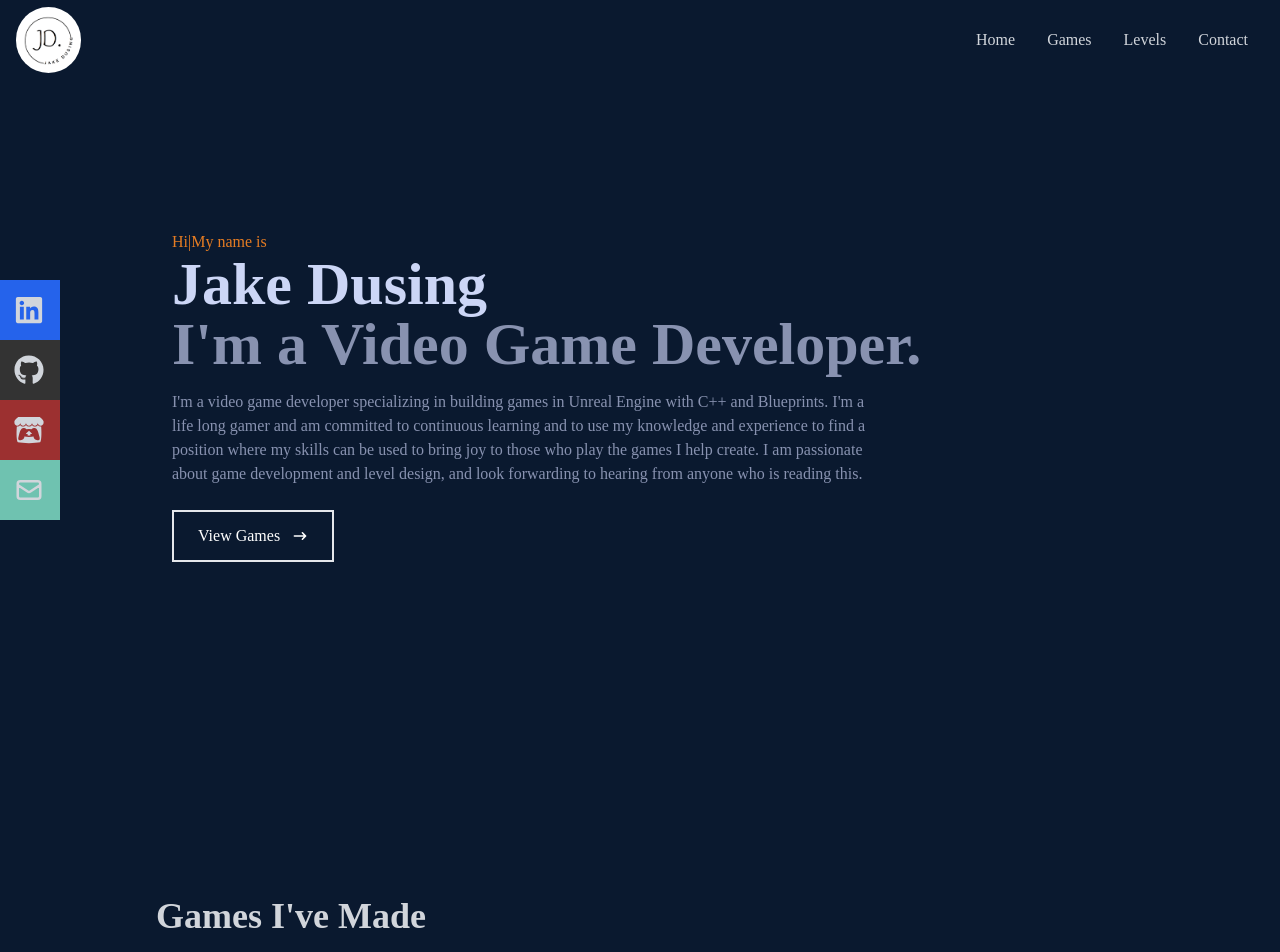
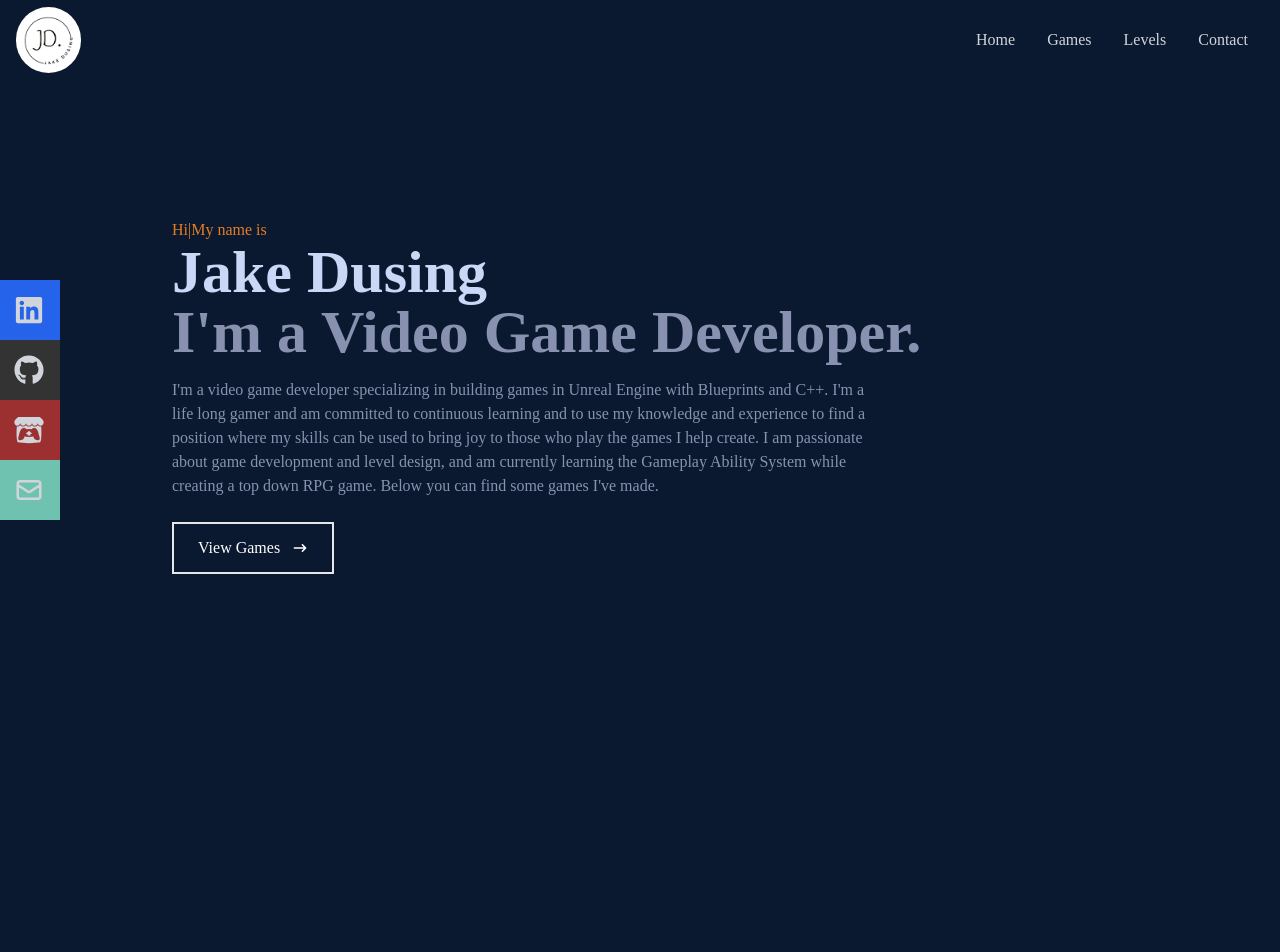
Before and after one commit to jakedusing/react-portfolio, a React (Create React App) app: page / in a window 1280 px wide. Shown: the top 952 px of the page. Built offline with nearby package versions, Linux system fonts and the light colour scheme.

Commit message:
change home and remove a title from above blaster

```diff
--- a/src/components/Blaster.jsx
+++ b/src/components/Blaster.jsx
@@ -13,9 +13,7 @@ const Blaster = () => {
       <div className="max-w-[1000px] mx-auto p-4 flex flex-col justify-center w-full h-full pb-12">
         <div>
           <div className="pt-20 pb-10">
-            <p className="text-4xl font-bold flex flex-row justify-start">
-              Games I've Made
-            </p>
+            <p className="text-4xl font-bold flex flex-row justify-start"></p>
           </div>
           <br />
           <p className="text-4xl font-bold inline border-b-2 border-[#E57C23]">
--- a/src/components/Home.jsx
+++ b/src/components/Home.jsx
@@ -26,12 +26,13 @@ const Home = () => {
         </h2>
         <p className="text-[#8892b0] py-4 max-w-[700px]">
           I'm a video game developer specializing in building games in Unreal
-          Engine with C++ and Blueprints. I'm a life long gamer and am committed
+          Engine with Blueprints and C++. I'm a life long gamer and am committed
           to continuous learning and to use my knowledge and experience to find
           a position where my skills can be used to bring joy to those who play
           the games I help create. I am passionate about game development and
-          level design, and look forwarding to hearing from anyone who is
-          reading this.
+          level design, and am currently learning the Gameplay Ability System
+          while creating a top down RPG game. Below you can find some games I've
+          made.
         </p>
         <div>
           <Link to="blaster" smooth={true} duration={500}>
```
